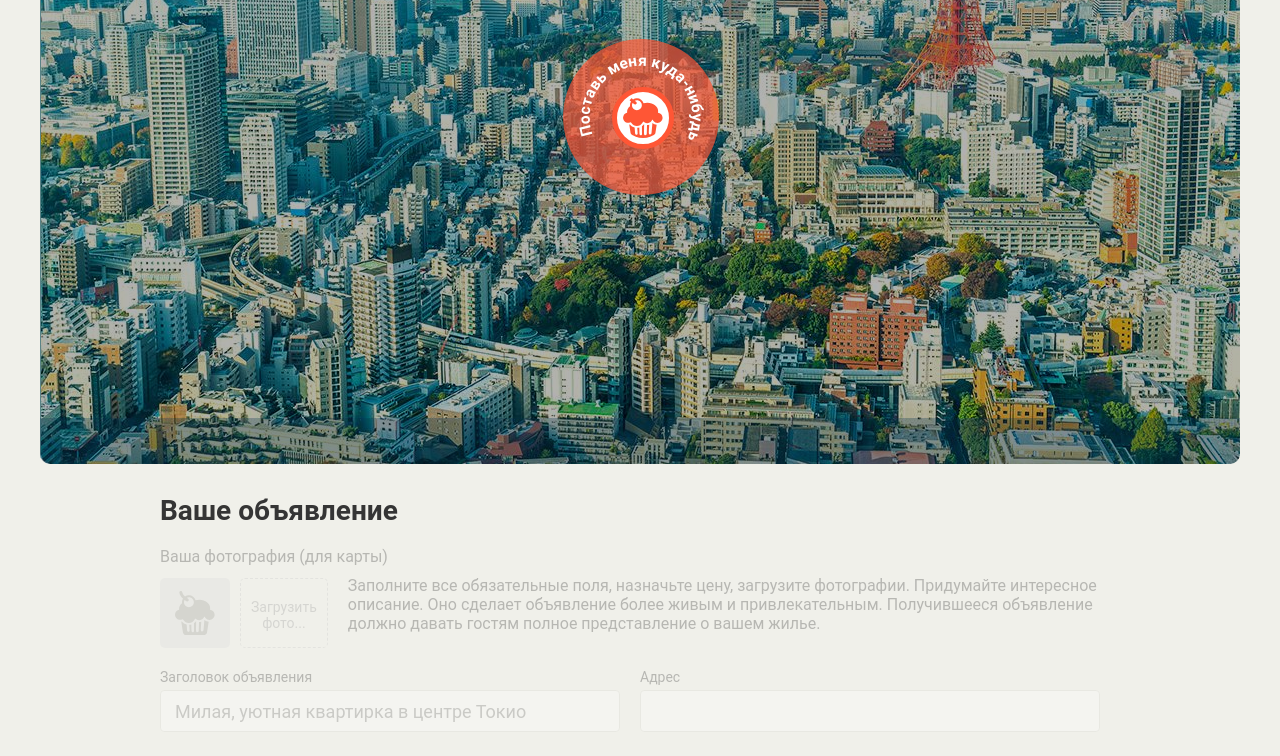
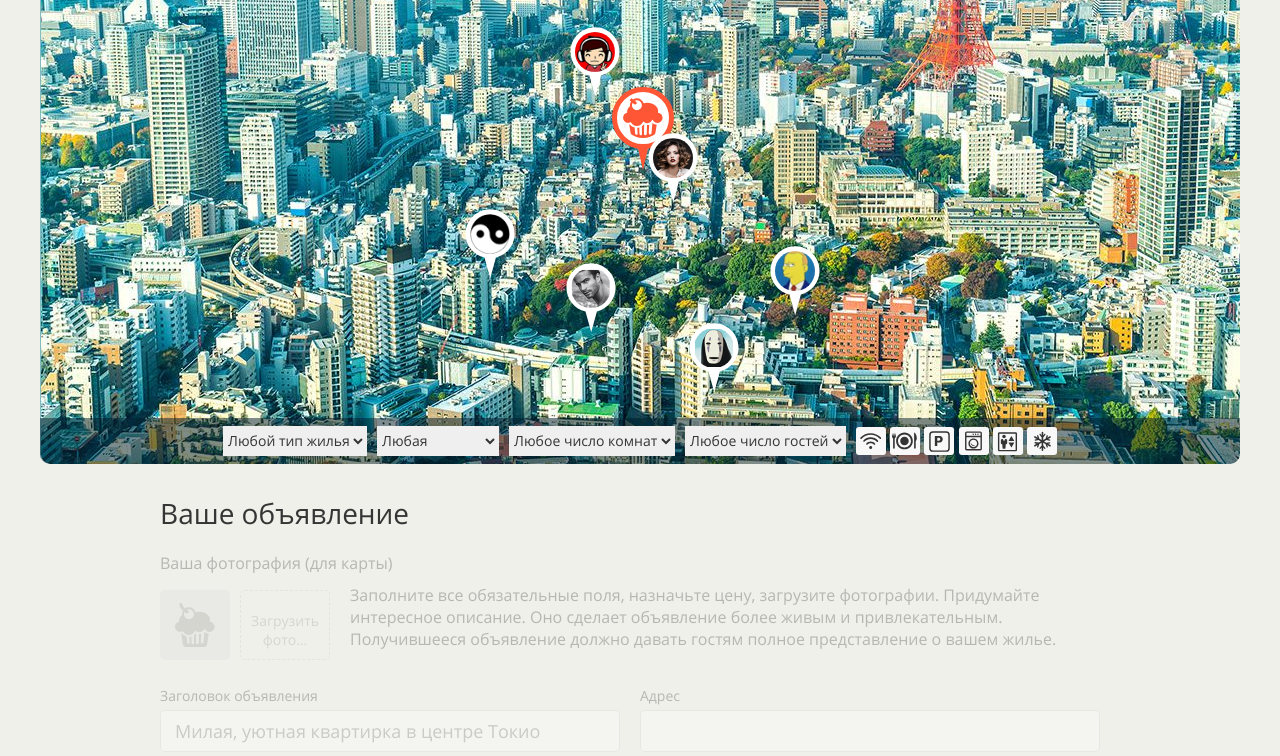
Before and after one commit to ipolekhin/674919-keksobooking-19, a website: page index.html in a window 1280 px wide. Shown: the part 286-1042 px from the top of the page. Drawn offline with Linux system fonts and the light colour scheme; files whose address does not match are found by name.

Commit message:
Врменно заменил шрифты. Написал функцию для создания массива из 8 сгенерированных JS объектов

```diff
--- a/css/style.css
+++ b/css/style.css
@@ -1,10 +1,11 @@
 /* Общие стили. Каркас
    ========================================================================== */
-
 @font-face {
   font-family: "Roboto";
-  src: url("../fonts/Roboto-Bold.woff2") format("woff2"),
-      url("../fonts/Roboto-Bold.woff") format("woff");
+  src: url("../fonts/opensans.woff2") format("woff2"),
+  url("../fonts/opensans.woff") format("woff");
+  /*src: url("../fonts/Roboto-Bold.woff2") format("woff2"),*/
+  /*    url("../fonts/Roboto-Bold.woff") format("woff");*/
   font-weight: 900;
   font-style: normal;
   font-display: swap;
@@ -12,8 +13,10 @@
 
 @font-face {
   font-family: "Roboto";
-  src: url("../fonts/Roboto-Regular.woff2") format("woff2"),
-      url("../fonts/Roboto-Regular.woff") format("woff");
+  src: url("../fonts/opensans.woff2") format("woff2"),
+  url("../fonts/opensans.woff") format("woff");
+  /*src: url("../fonts/Roboto-Regular.woff2") format("woff2"),*/
+  /*    url("../fonts/Roboto-Regular.woff") format("woff");*/
   font-weight: 400;
   font-style: normal;
   font-display: swap;
@@ -21,8 +24,10 @@
 
 @font-face {
   font-family: "Roboto";
-  src: url("../fonts/Roboto-Medium.woff2") format("woff2"),
-      url("../fonts/Roboto-Medium.woff") format("woff");
+  src: url("../fonts/opensans.woff2") format("woff2"),
+  url("../fonts/opensans.woff") format("woff");
+  /*src: url("../fonts/Roboto-Medium.woff2") format("woff2"),*/
+  /*    url("../fonts/Roboto-Medium.woff") format("woff");*/
   font-weight: 500;
   font-style: normal;
   font-display: swap;
--- a/index.html
+++ b/index.html
@@ -248,5 +248,6 @@
     </div>
   </template>
 
+  <script src="js/main.js"></script>
 </body>
 </html>
--- a/js/main.js
+++ b/js/main.js
@@ -0,0 +1,138 @@
+'use strict';
+
+// С помощью функции генерируем случайное число от и до
+var generateNumbersOfRange = function (min, max) {
+  return Math.floor(Math.random() * (max - min + 1)) + min;
+};
+
+// С помощью функции собираем массив из неповторящихся целых чисел от 1 до 8, в случайном порядке
+var generateEightRandomNumbers = function () {
+  var numbersArr = [];
+  var min = 1;
+  var max = 8;
+
+  while (numbersArr.length < max) {
+    var trueNumber = true;
+    // Вызываем функцию генерируем целое число от 1 до 8
+    var number = generateNumbersOfRange(min, max);
+
+    // В цикле проеряем полученное сгенерированное число на существование его в масиве
+    for (var i = 0; i <= numbersArr.length; i++) {
+      if (number === numbersArr[i]) {
+        trueNumber = false;
+        break;
+      }
+    }
+
+    // Если в массиве числа не нашли, то запишем новое число в numbersArr[] массив
+    if (trueNumber) {
+      numbersArr[numbersArr.length] = number;
+    }
+  }
+  return numbersArr;
+};
+
+// С помощью функции генерируем массив случайной длины
+var generateArrLength = function (arr) {
+  var randomArrLength = [];
+  var length = generateNumbersOfRange(1, arr.length);
+  for (var i = 0; i < length; i++) {
+    randomArrLength[i] = arr[i];
+  }
+  return randomArrLength;
+};
+
+// С помощью функции выбираем из массива случайное значение
+var generateArrNumber = function (arr) {
+  var length = generateNumbersOfRange(1, arr.length);
+  return arr[length - 1];
+};
+
+// Функция для создания массива из 8 сгенерированных JS объектов
+var createNewArrEight = function () {
+  var newArrEight = [];
+  var MIN_VALUE = 1;
+  var MIN_PRICE = 1000;
+  var MAX_PRICE = 100000;
+  var HOUSING_TYPE = ['palace', 'flat', 'house', 'bungalo'];
+  var MIN_HOUSING_ROOMS = 1;
+  var MAX_HOUSING_ROOMS = 5;
+  var MIN_HOUSING_GUESTS = 2;
+  var MAX_HOUSING_GUESTS = 8;
+  var CHECK = ['12:00', '13:00', '14:00'];
+  var FEATURES = ['wifi', 'dishwasher', 'parking', 'washer', 'elevator', 'conditioner'];
+  var PHOTOS = ['http://o0.github.io/assets/images/tokyo/hotel1.jpg',
+    'http://o0.github.io/assets/images/tokyo/hotel2.jpg',
+    'http://o0.github.io/assets/images/tokyo/hotel3.jpg'
+  ];
+  var MIN_COORDINATE_X = 200;
+  var MAX_COORDINATE_X = 800;
+  var MIN_COORDINATE_Y = 130;
+  var MAX_COORDINATE_Y = 630;
+  // Вызываем функцию генерации массива целых чисел от 1 до 8
+  var arrEigthNumbers = generateEightRandomNumbers();
+
+  for (var i = 0; i < 8; i++) {
+    newArrEight[i] = {
+      'author': {
+        'avatar': 'img/avatars/user0' + arrEigthNumbers[i] + '.png'
+      },
+      'offer': {
+        'title': 'Объявение №' + (i + 1),
+        'address': 'ул.Ленина д.' + (i + 1),
+        'price': generateNumbersOfRange(MIN_PRICE, MAX_PRICE),
+        'type': HOUSING_TYPE[generateNumbersOfRange(MIN_VALUE, HOUSING_TYPE.length)],
+        'rooms': generateNumbersOfRange(MIN_HOUSING_ROOMS, MAX_HOUSING_ROOMS),
+        'guests': generateNumbersOfRange(MIN_HOUSING_GUESTS, MAX_HOUSING_GUESTS),
+        'checkin': generateArrNumber(CHECK),
+        'checkout': generateArrNumber(CHECK),
+        'features': generateArrLength(FEATURES),
+        'description': 'Описание №' + (i + 1),
+        'photos': generateArrLength(PHOTOS)
+      },
+      'location': {
+        'x': generateNumbersOfRange(MIN_COORDINATE_X, MAX_COORDINATE_X),
+        'y': generateNumbersOfRange(MIN_COORDINATE_Y, MAX_COORDINATE_Y),
+      }
+    };
+  }
+
+  return newArrEight;
+};
+
+// Выведим в консоль массив из 8 сгенерированных JS объектов
+// console.log(createNewArrEight());
+// Записываем полученный массив объектов
+var arrData = createNewArrEight();
+// Находим блок .map и убираем класс .map--faded
+document.querySelector('.map').classList.remove('map--faded');
+// Находим блок, в который будем вставлять наши метки
+var similarListElement = document.querySelector('.map__pins');
+// Находим шаблон, который будем использовать для клонирования меток
+var similarMarkElement = document.querySelector('#pin').content.querySelector('.map__pin');
+// Оптимизация, создаем фрагмент, в котором будут хранится объекты
+var fragment = document.createDocumentFragment();
+
+// В i-ую метку записываем даннные
+var renderElement = function (element) {
+  // Вызываем функцию clonNode на найденном ранее элементе
+  var markElement = similarMarkElement.cloneNode(true);
+  // У метки указываем координату X
+  markElement.style.left = '' + element.location.x + 'px';
+  // У метки указываем координату Y
+  markElement.style.top = '' + element.location.y + 'px';
+  // У изображения метки указываем аватар
+  markElement.querySelector('img').src = element.author.avatar;
+  // У изображения метки указываем альтернативный текст
+  markElement.querySelector('img').alt = element.offer.title;
+
+  return markElement;
+};
+
+// В цикле собираем метки в нашем фрагменте
+for (var i = 0; i < arrData.length; i++) {
+  fragment.appendChild(renderElement(arrData[i]));
+}
+
+// Добавляем изменения в DOM
+similarListElement.appendChild(fragment);
```
Also changed, not shown: fonts/opensans.woff (added), fonts/opensans.woff2 (added), fonts/opensansbold.woff (added), fonts/opensansbold.woff2 (added).
